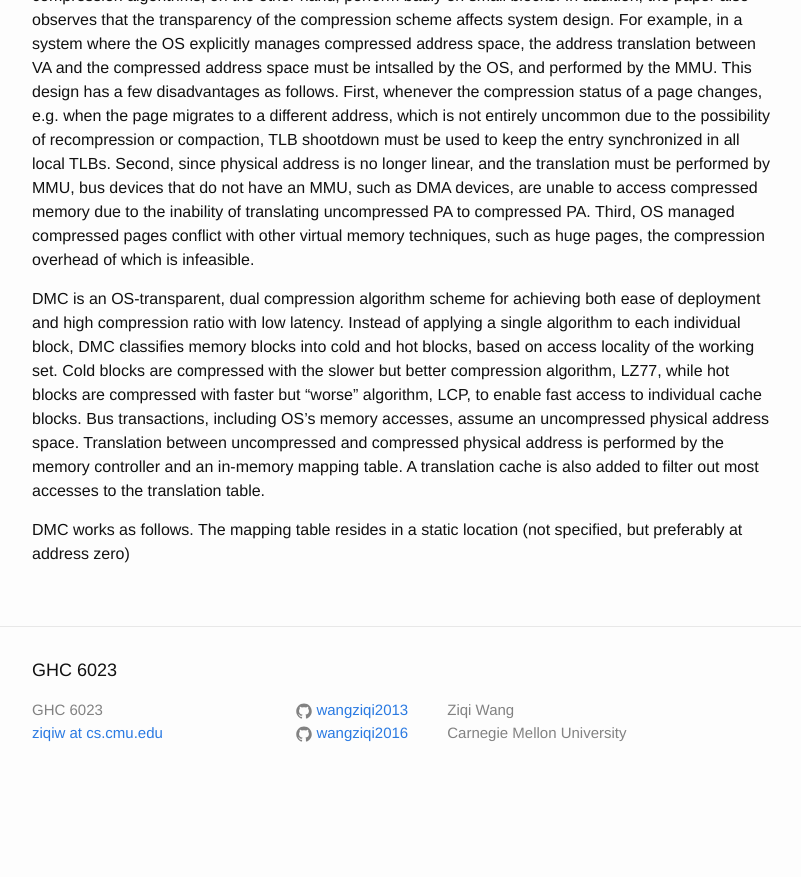
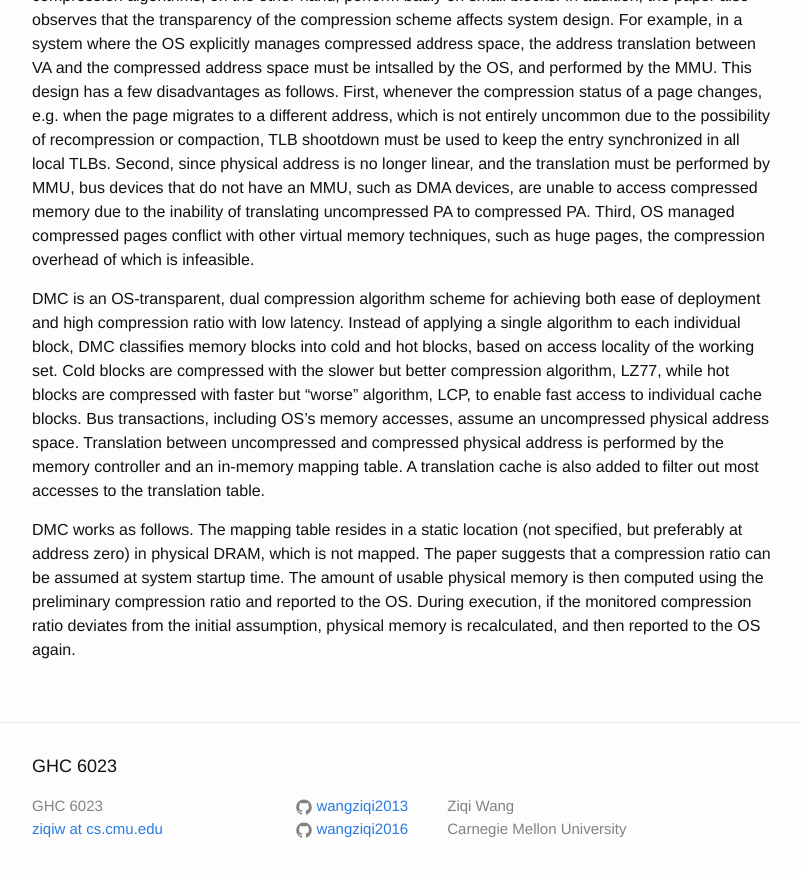
Before and after one commit to wangziqi2013/wangziqi2013.github.io, a Jekyll site: the page built from _posts/2020-07-15-dmc.markdown, in a window 1280 px wide and 900 px high, scrolled down 1030 px. Shown: the top 877 px of the window, without its empty margins (238-1039 px from the left). Built offline with Jekyll 4.4.1, drawn with Linux system fonts in a browser that asks for light colours; before the commit the page ends 1834 px from its top, so only the background shows below that.

Commit message:
Adding OS

```diff
--- a/_posts/2020-07-15-dmc.markdown
+++ b/_posts/2020-07-15-dmc.markdown
@@ -53,4 +53,8 @@ to individual cache blocks. Bus transactions, including OS's memory accesses, as
 Translation between uncompressed and compressed physical address is performed by the memory controller and an in-memory
 mapping table. A translation cache is also added to filter out most accesses to the translation table.
 
-DMC works as follows. The mapping table resides in a static location (not specified, but preferably at address zero)
+DMC works as follows. The mapping table resides in a static location (not specified, but preferably at address zero) in
+physical DRAM, which is not mapped. The paper suggests that a compression ratio can be assumed at system startup time.
+The amount of usable physical memory is then computed using the preliminary compression ratio and reported to the OS.
+During execution, if the monitored compression ratio deviates from the initial assumption, physical memory is recalculated,
+and then reported to the OS again.
```
